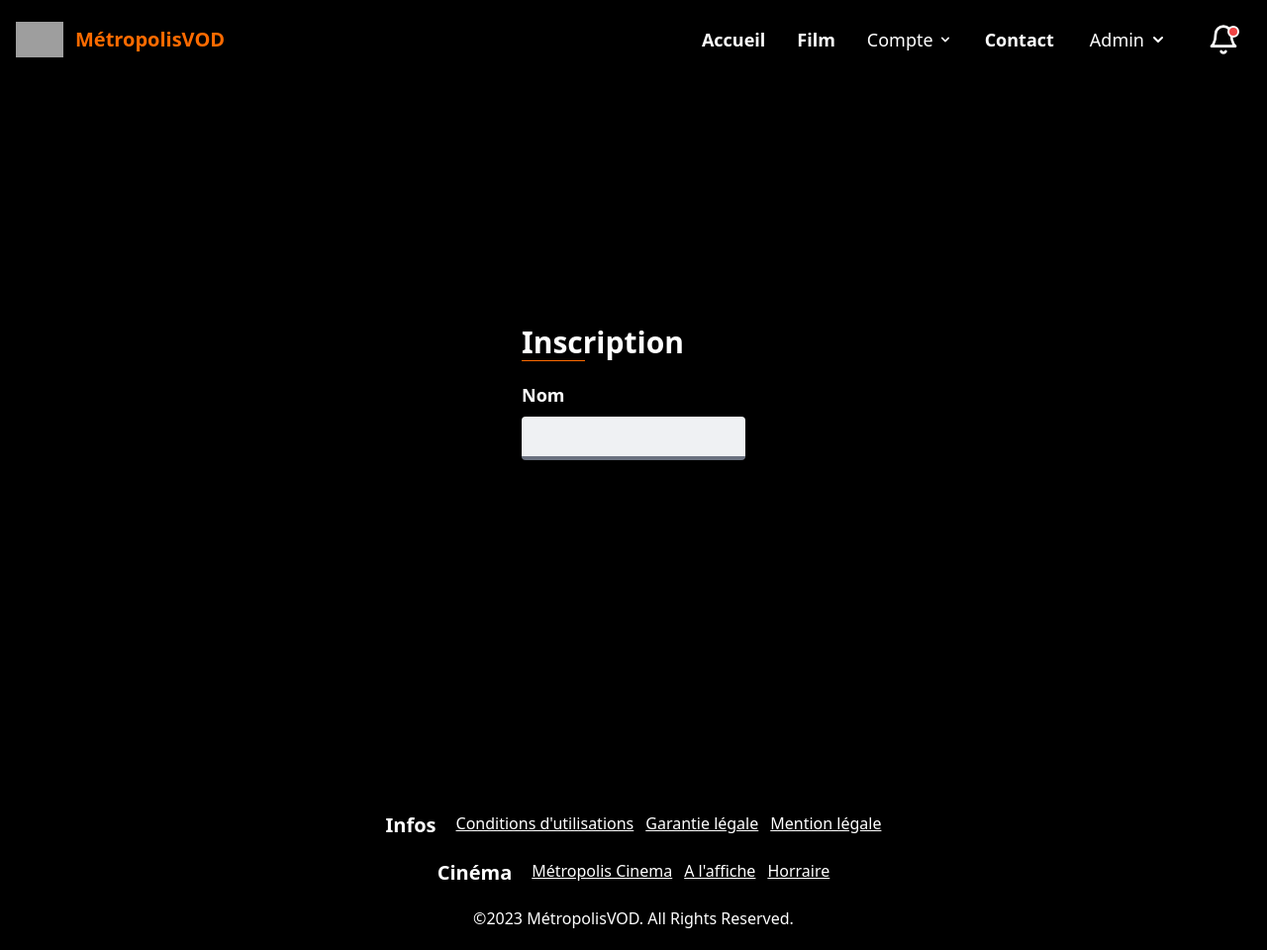
After one commit to SirLauvel/MetropolisVOD, a PHP site: page /registration.php in a window 1280 px wide. The commit adds this page. Shown: the whole page at 99% size. Run offline with PHP 8.4, Linux system fonts and the light colour scheme; some libraries are stand-ins or nearby versions; grey boxes are pictures that could not be loaded.

Commit message:
SauvegardeRapide

```diff
--- /dev/null
+++ b/registration.php
@@ -0,0 +1,29 @@
+<!doctype html>
+<html>
+<?php require('template/head.php'); ?>
+
+<body class="bg-primary">
+    <?php require('template/navbar.php'); ?>
+
+    <main class="h-screen flex flex-col justify-center items-center">
+        <div>
+            <div>
+                <h3 class="text-3xl font-bold text-white">Inscription</h3>
+                <?php require('assets/src/component/titleBar.php'); ?>
+            </div>
+            <form action="assets/src/back/registrationTreatment.php" method="post">
+                <div>
+                    <label for="name" class="block mb-2 text-lg font-bold text-white">
+                        Nom</label>
+                    <input type="text" id="name"
+                        class="block py-2.5 px-3 w-full text-sm text-primary bg-antiWhite border-0 border-b-4 border-border-gray-400  rounded appearance-none focus:outline-none focus:ring-0 focus:border-secondary peer">
+                    <p class="mt-2 text-sm text-red-600 dark:text-red-500"><span class="font-medium"></span></p>
+                </div>
+            </form>
+        </div>
+    </main>
+
+    <?php require('template/footer.php'); ?>
+</body>
+
+</html>
```
Also changed, not shown: contact.php (+15 -8 lines).
